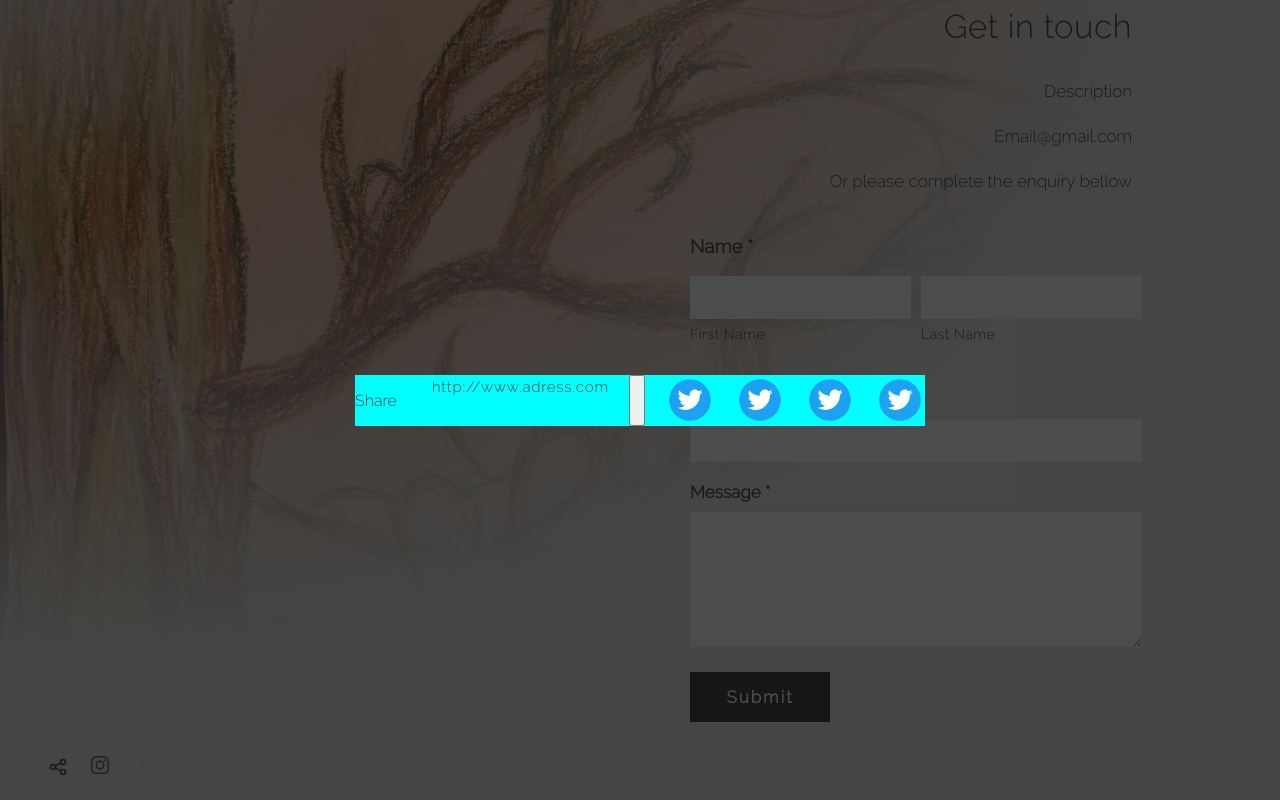
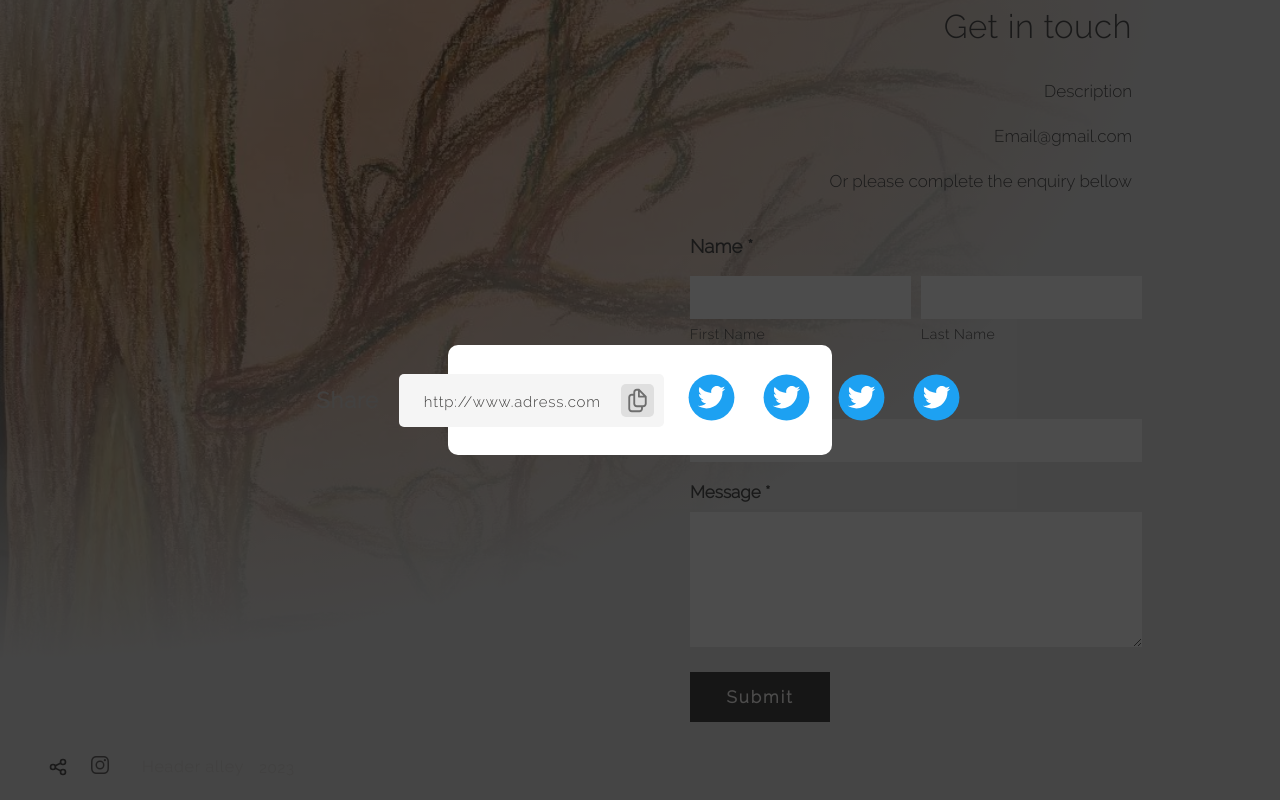
Before and after one commit to MaryutinVlad/portfolio, a Next.js app: page /contact in a window 1280 px wide. Both pictures are taken after a click on the picture 58 px from the left and 838 px from the top of the page. Shown: the part 72-872 px from the top of the page. Built offline with nearby package versions, Linux system fonts and the light colour scheme.

Commit message:
share popup added

```diff
--- a/src/app/components/SharePopup.jsx
+++ b/src/app/components/SharePopup.jsx
@@ -2,7 +2,6 @@ import styles from "../styles/share.module.css"
 
 import socials from "../data/socials.json"
 
-import Link from "next/link"
 import Image from "next/image"
 
 import { useState } from "react"
@@ -52,8 +51,8 @@ export default function SharePopup({onScreenClick, isOpened}) {
                     key={item.title}
                     src={`/icons/${item.src}`}
                     alt={item.title}
-                    width={50}
-                    height={50}
+                    width={55}
+                    height={55}
                   />
                 )
               })
--- a/src/app/styles/share.module.css
+++ b/src/app/styles/share.module.css
@@ -13,5 +13,58 @@
 }
 
 .container {
-  background-color: aqua;
+  display: flex;
+  flex-direction: column;
+  justify-content: center;
+  align-items: center;
+  gap: 10px;
+  background-color: white;
+  border-radius: 10px;
+  padding: 10px 20px;
+  box-sizing: border-box;
+  width: 30%;
 }
+
+.title {
+  font-size: 22px;
+  font-weight: 600;
+  text-align: center;
+  letter-spacing: 1px;
+}
+
+.link {
+  width: 100%;
+  display: flex;
+  flex-direction: row;
+  justify-content: space-between;
+  align-items: center;
+  background-color: #f5f5f5;
+  font-size: 18px;
+  padding: 10px;
+  box-sizing: border-box;
+  border-radius: 5px;
+}
+
+.link button {
+  width: 33px;
+  height: 33px;
+  background-image: url('../../../public/icons/copy.svg');
+  background-size: 90%;
+  background-position: center;
+  background-color: #dfdfdf;
+  border: none;
+  border-radius: 5px;
+  cursor: pointer;
+}
+
+.socials {
+  display: flex;
+  flex-direction: row;
+  justify-content: space-between;
+  gap: 20px;
+  margin: 15px 0 20px;
+}
+
+.socials img {
+  cursor: pointer;
+}
```
Also changed, not shown: public/icons/copy.svg (added).
